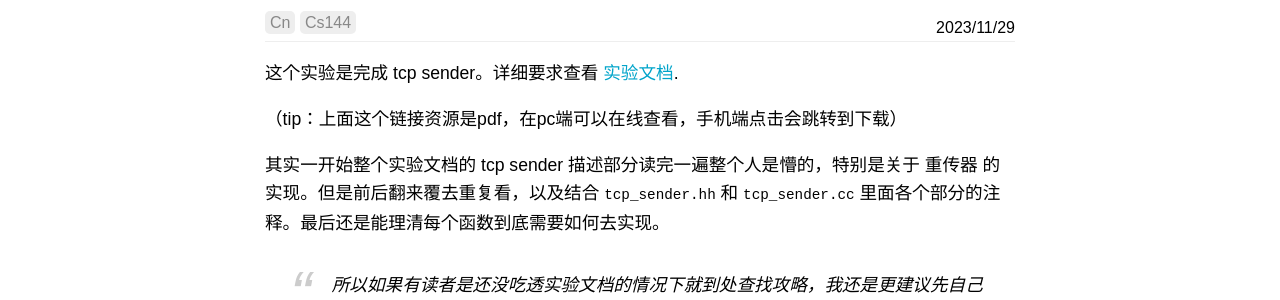
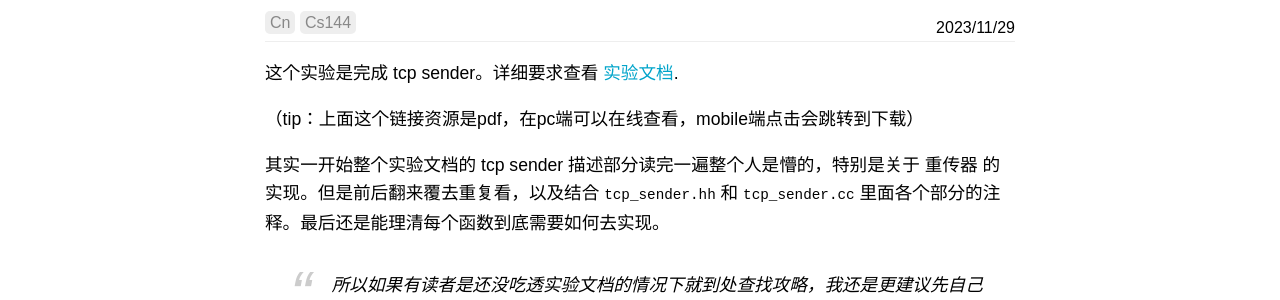
Before and after one commit to pandacase/pandacase.github.io, a Jekyll site: the page built from _posts/2023-11-29-cs144_lab3.md, in a window 1280 px wide and 900 px high, scrolled down 774 px. Shown: the part 151-451 px from the top of the window. Built offline with Jekyll 4.4.1, drawn with Linux system fonts in a browser that asks for light colours; nearby versions of some CDN libraries; some web fonts are replaced; comment, search, counter and statistics services are not loaded; a style sheet for code colours, icons or effects is not loaded.

Commit message:
Update 2023-11-29-cs144_lab3.md

```diff
--- a/_posts/2023-11-29-cs144_lab3.md
+++ b/_posts/2023-11-29-cs144_lab3.md
@@ -10,7 +10,7 @@ image:
 
 这个实验是完成 tcp sender。详细要求查看 [实验文档](https://kangyupl.gitee.io/cs144.github.io/assignments/lab3.pdf).
 
-（tip：上面这个链接资源是pdf，在pc端可以在线查看，手机端点击会跳转到下载）
+（tip：上面这个链接资源是pdf，在pc端可以在线查看，mobile端点击会跳转到下载）
 
 其实一开始整个实验文档的 tcp sender 描述部分读完一遍整个人是懵的，特别是关于 重传器 的实现。但是前后翻来覆去重复看，以及结合 `tcp_sender.hh` 和 `tcp_sender.cc` 里面各个部分的注释。最后还是能理清每个函数到底需要如何去实现。
 
```
